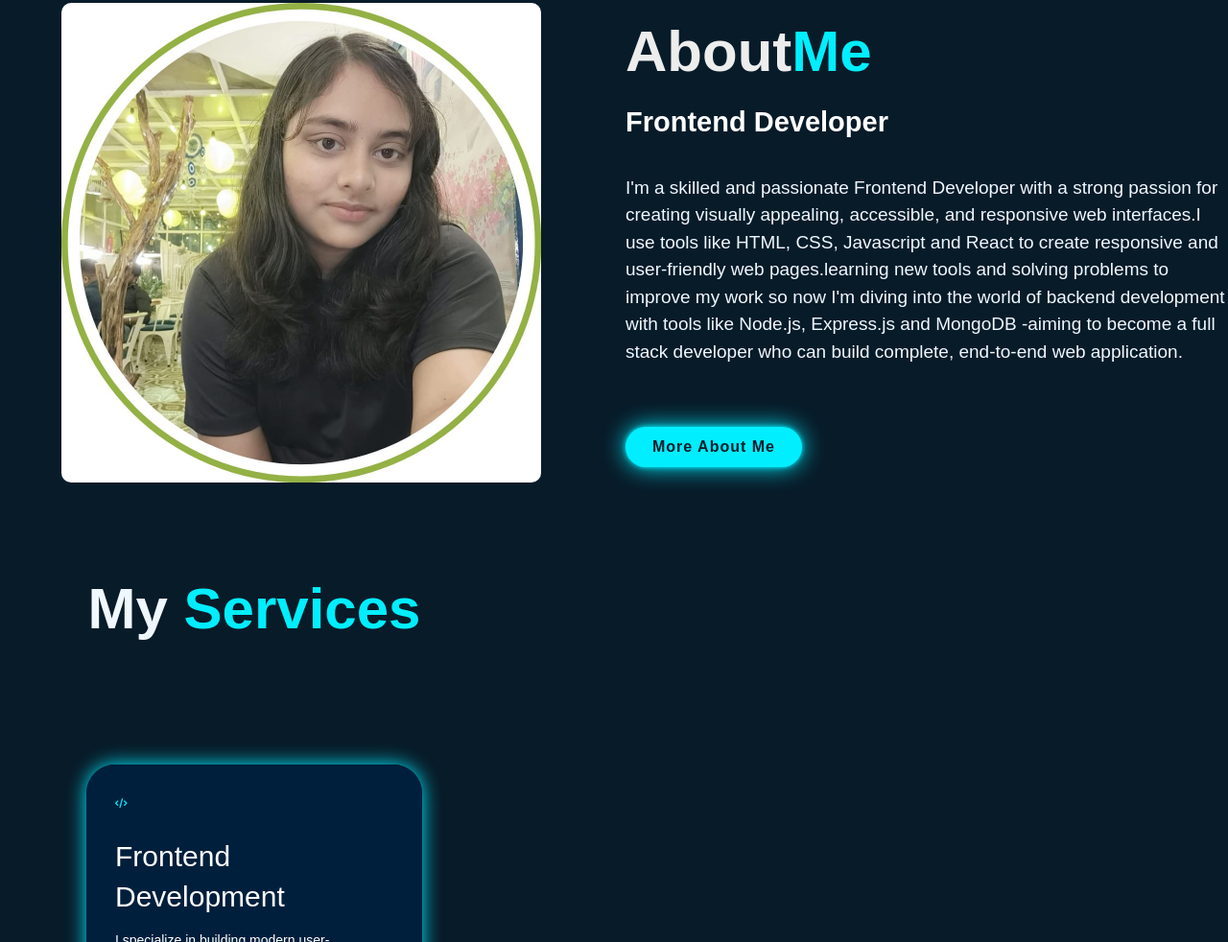
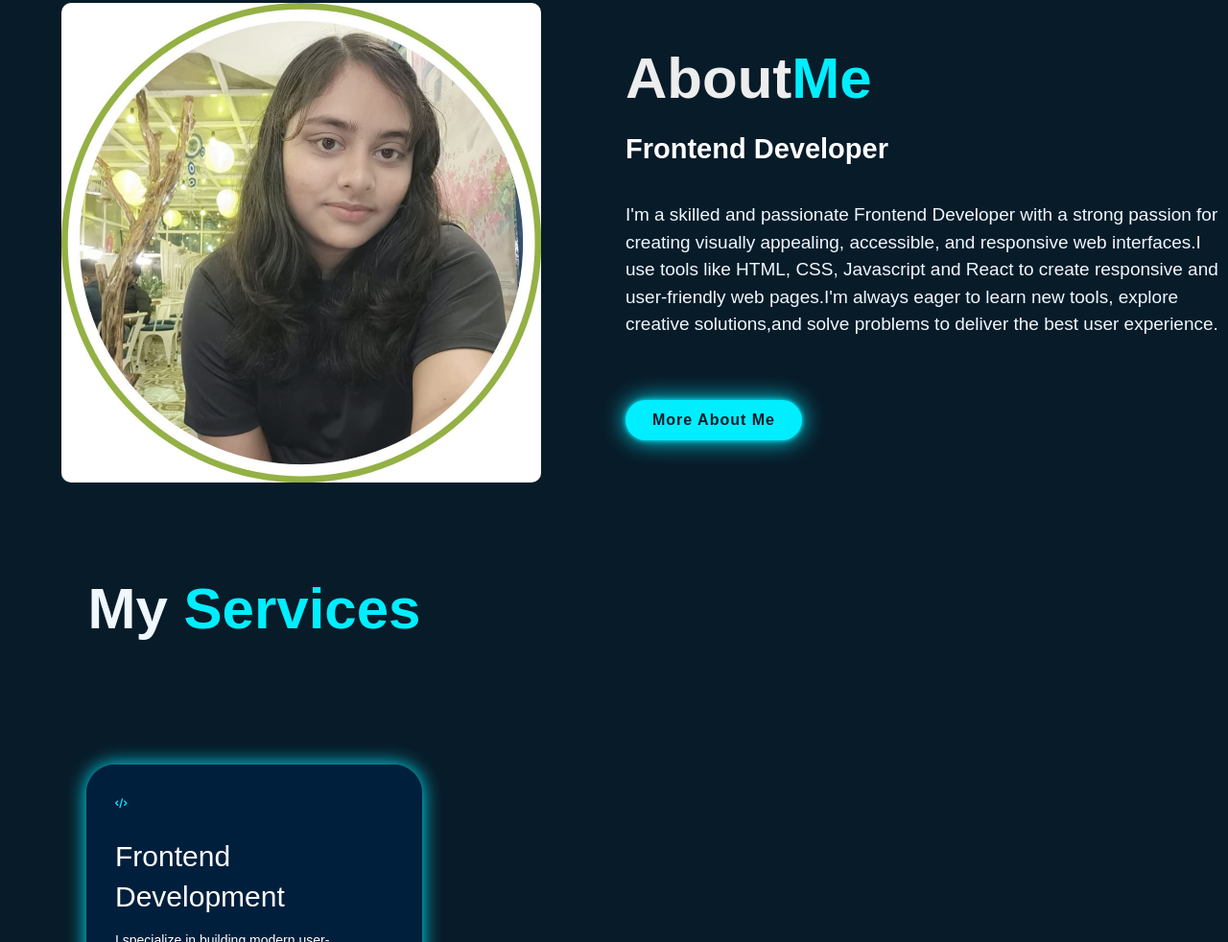
Before and after one commit to BithikaDas08/myportfoloi1234, a plain HTML site: page index.html in a window 1280 px wide. Shown: the part 797-1779 px from the top of the page at 96% size. Drawn offline with nearby package versions, Linux system fonts and the light colour scheme.

Commit message:
Update index.html

```diff
--- a/index.html
+++ b/index.html
@@ -47,10 +47,8 @@
         <h4>Frontend Developer</h4>
         <p>I'm a skilled and passionate Frontend Developer with a strong passion for creating
          visually appealing, accessible, and responsive web interfaces.I use tools like HTML, CSS,
-         Javascript and React to create responsive and user-friendly web pages.learning new tools
-         and solving problems to improve my work so now I'm diving into the world of backend development
-         with tools like Node.js, Express.js and MongoDB -aiming to become a full stack developer who can
-         build complete, end-to-end web application.</p>
+         Javascript and React to create responsive and user-friendly web pages.I'm always eager to learn new tools,
+         explore creative solutions,and solve problems to deliver the best user experience. </p>
          <a href="#" class="btn-box">More About Me</a>
     </div>
 </section>
```
